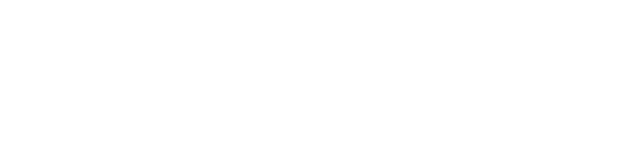
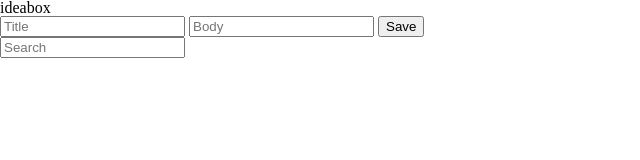
Before and after one commit to rrgayhart/intro-sass-ideabox, a plain HTML site: page index.html in a window 1280 px wide. Shown: the whole page, without its empty margins (0-640 px from the left). Drawn offline with Linux system fonts and the light colour scheme.

Commit message:
Fleshed out html

```diff
--- a/index.html
+++ b/index.html
@@ -11,6 +11,17 @@
   </head>
 
   <body>
+    <section class="input-area">
+      <h1>ideabox</h1>
+      <input type="text" class="title-input" placeholder="Title">
+      <input type="text" class="body-input" placeholder="Body">
+      <button class="save-button">Save</button>
+    </section>
+    <section class="main-content">
+      <input type="text" class="search-input" placeholder="Search">
+      <article class="new-idea-area">
+      </article>
+    </section>
   	<script src="jquery.js" charset="UTF-8"></script>
   	<script src="script.js" charset="UTF-8"></script>
   </body>
```
